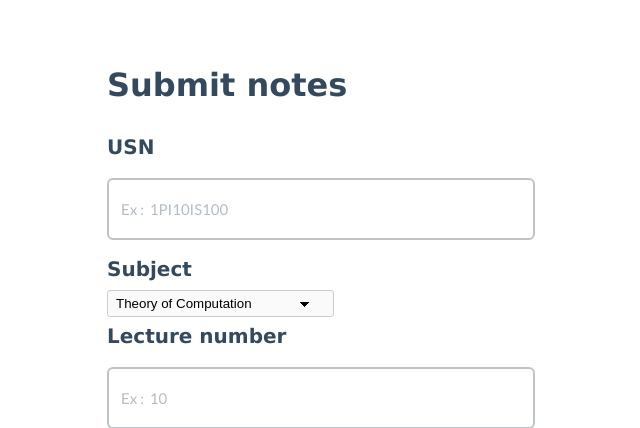
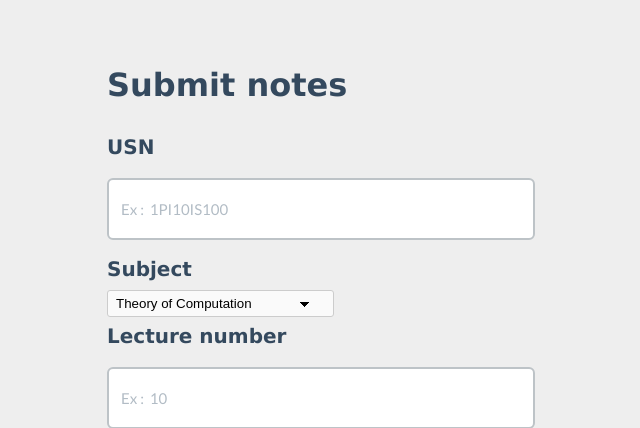
Before and after one commit to shrikrishnaholla/nptel-micronotes, a Node server app: page / in a window 1280 px wide; the page is wider, and only the part inside the window is pictured. Shown: the top 428 px of that part, without its empty margins (333-973 px from the left). Run offline with Node 20, Linux system fonts and the light colour scheme; some libraries are stand-ins or nearby versions.

Commit message:
Change background color and make external links optional

```diff
--- a/views/index.ejs
+++ b/views/index.ejs
@@ -31,6 +31,9 @@
       font-size: 32px;
       width: 1000px;
       font-weight: bold;
+    }
+    body {
+    	background : #eeeeee;
     }
     </style>
   </head>
@@ -76,7 +79,7 @@
           <textarea cols="48" rows="5" required id="notes" name="content" placeholder="Note Content" class="form-control"></textarea><br>
         <label>Reference Link</label>
         <span class="user-input">
-          <input required type="url" name="ext_links" placeholder="http://example.com" class="form-control"><br>
+          <input type="url" name="ext_links" placeholder="http://example.com" class="form-control"><br>
       </div>
 	    <span class="user-input">
         <input required type="submit" class="btn btn-block btn-lg btn-success" value="Submit"/>
```
